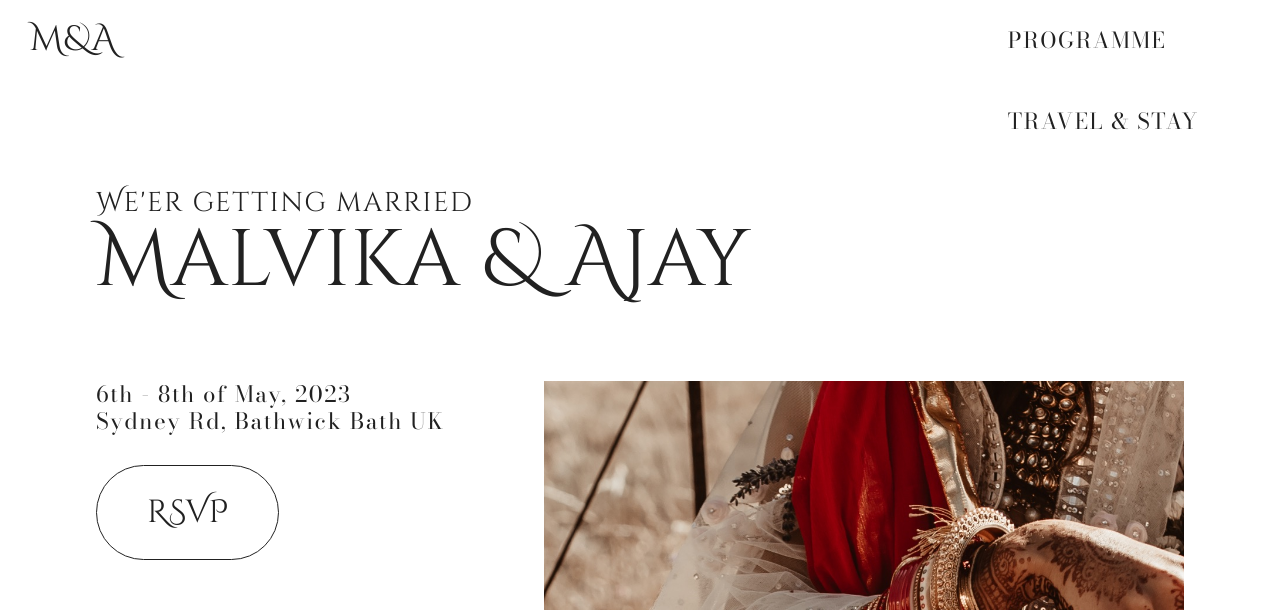
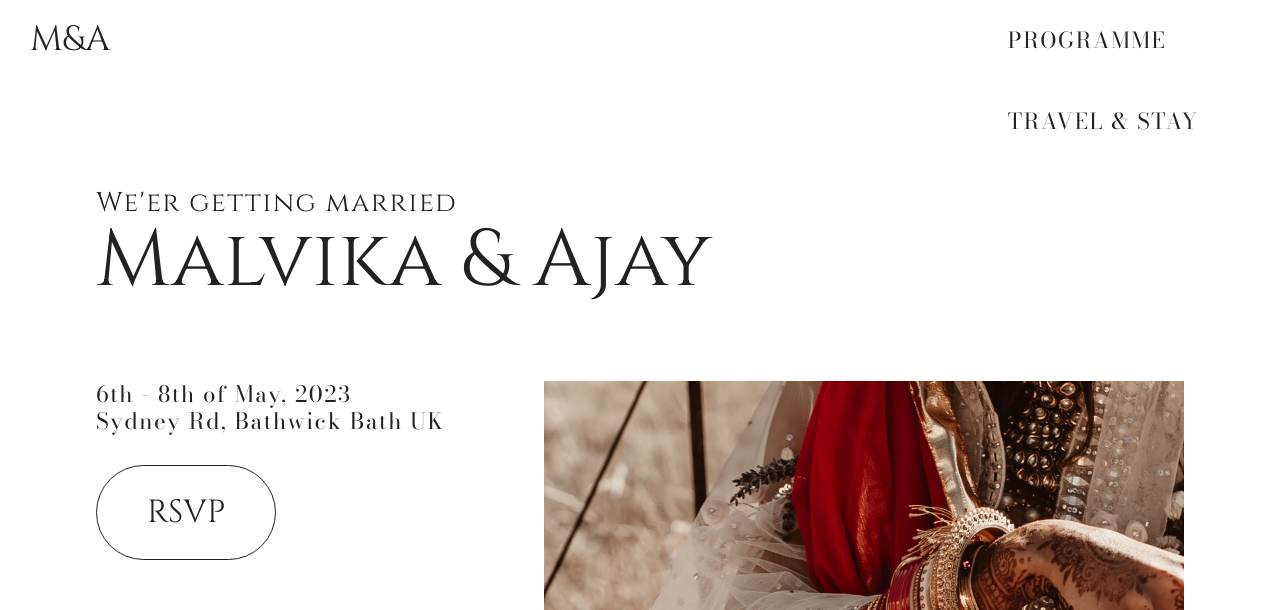
Before and after one commit to AlexandraGelniczky/Malvika_Ajay, a plain HTML site: page index.html in a window 1280 px wide. Shown: the top 610 px of the page. Drawn offline with nearby package versions, Linux system fonts and the light colour scheme.

Commit message:
Update style.css

```diff
--- a/style.css
+++ b/style.css
@@ -3,7 +3,6 @@
 @import url('https://fonts.googleapis.com/css2?family=Cinzel&family=Quicksand&display=swap');
 @import url('https://fonts.googleapis.com/css2?family=Bodoni+Moda&family=Quicksand&display=swap');
 @import url('https://fonts.googleapis.com/css2?family=Noto+Serif+Display&family=Quicksand&display=swap');
-@import url('https://fonts.googleapis.com/css2?family=Cinzel+Decorative&family=Quicksand&display=swap');
 
 /* <===================CSS VARIABLES===================> */
 
@@ -22,7 +21,7 @@
 *{
     box-sizing: border-box;
     margin: 0;
-    font-family: 'Cinzel Decorative', serif;
+    font-family: 'Cinzel', serif;
     color: #212121;
 }
 html{
```
